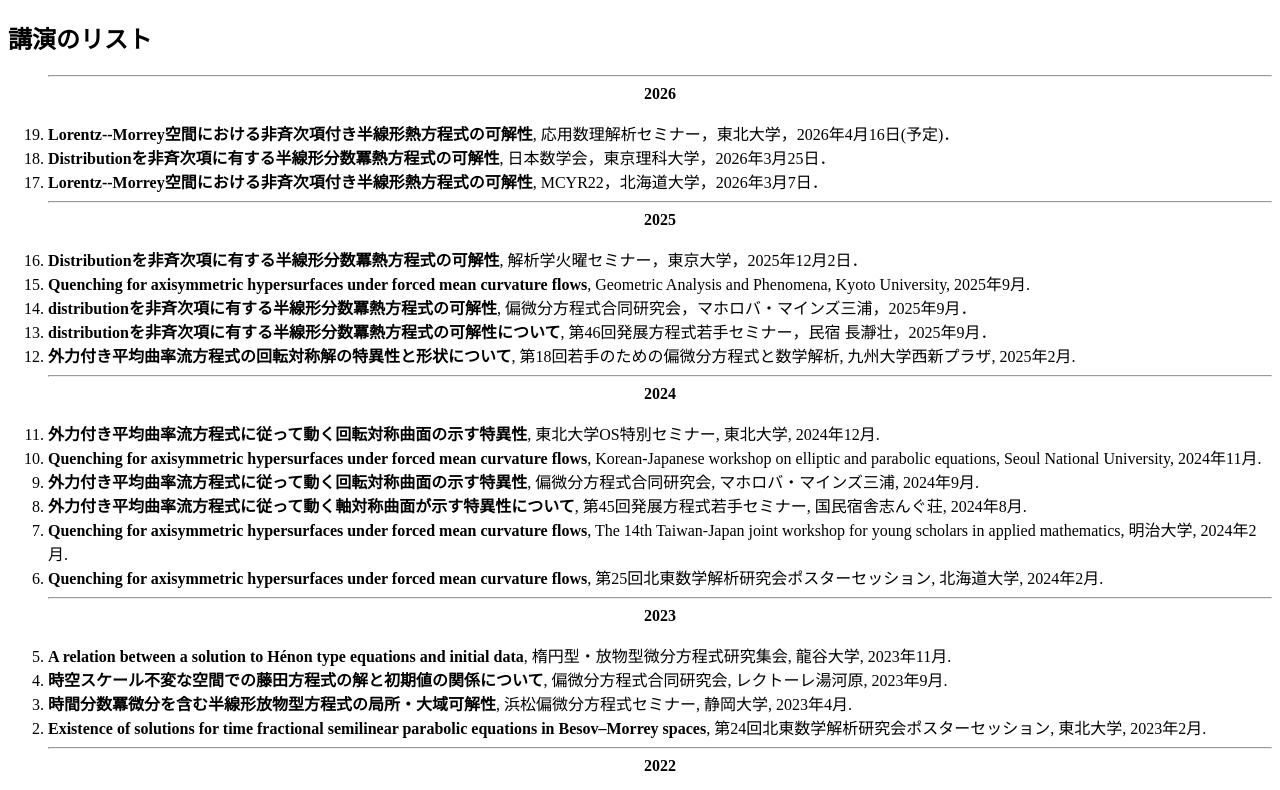
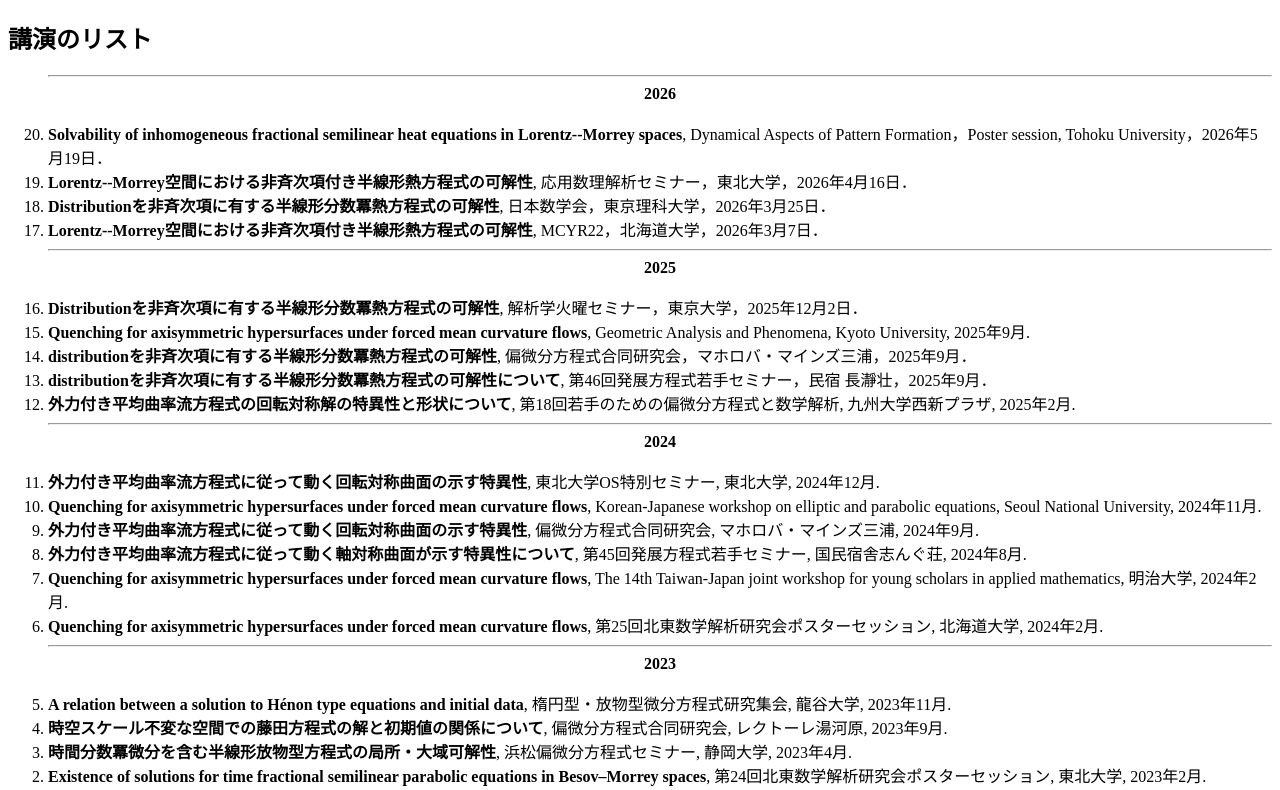
Before and after one commit to alice2dot718/alice2dot718.github.io, a plain HTML site: page talks.html in a window 1280 px wide. Shown: the top 790 px of the page. Drawn offline with Linux system fonts and the light colour scheme.

Commit message:
Add files via upload

```diff
--- a/talks.html
+++ b/talks.html
@@ -18,8 +18,14 @@
                 <br>
 
                 <li>
+                    <b>Solvability of inhomogeneous fractional semilinear heat equations in Lorentz--Morrey spaces</b>,
+                    Dynamical Aspects of Pattern Formation，Poster session,
+                    Tohoku University，2026年5月19日．
+                </li>
+
+                <li>
                     <b>Lorentz--Morrey空間における非斉次項付き半線形熱方程式の可解性</b>,
-                    応用数理解析セミナー，東北大学，2026年4月16日(予定)．
+                    応用数理解析セミナー，東北大学，2026年4月16日．
                 </li>
 
                 <li>
```
Also changed, not shown: index.html (+5 -2 lines).
